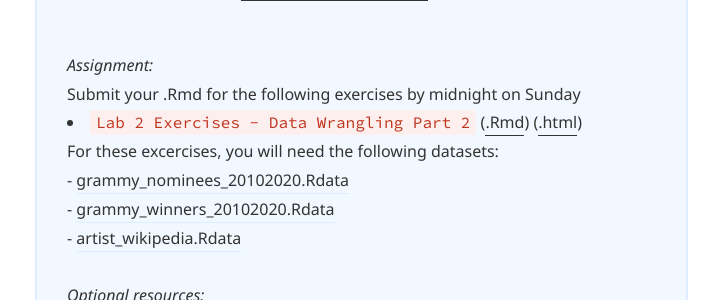
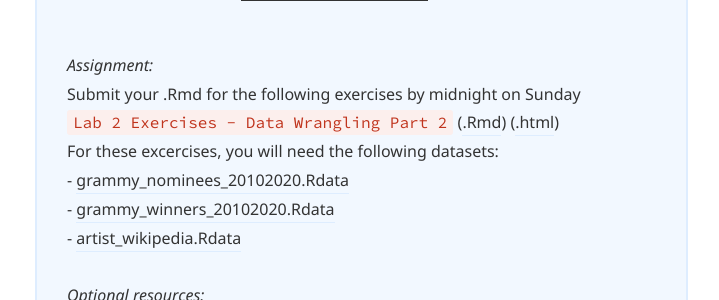
Before and after one commit to dssoc/dssoc.github.io, a Jekyll site: the page built from schedule.md, in a window 1280 px wide. Shown: the part 4052-4352 px from the top of the page, without its empty margins (35-754 px from the left). Built offline with Jekyll 4.4.1, drawn with Linux system fonts in a browser that asks for light colours; some web fonts are replaced.

Commit message:
update lab 2 links

```diff
--- a/schedule.md
+++ b/schedule.md
@@ -121,7 +121,7 @@ page_nav:
 <ul>
 <li>R for Data Science: <a href = "https://r4ds.had.co.nz/wrangle-intro.html">Wrangle (chapters 9 - 13)</a></li></ul><br/>
 <i>Assignment:</i><br/> Submit your .Rmd for the following exercises by midnight on Sunday<br/>
-<li><code>Lab 2 Exercises - Data Wrangling Part 2</code> (<a href = "https://minhaskamal.github.io/DownGit/#/home?url=https://github.com/dssoc/dssoc.github.io/blob/master/assignments/DSS_Lab2_DataWrangling2.Rmd">.Rmd</a>) (<a href = "https://htmlpreview.github.io/?https://github.com/dssoc/dssoc.github.io/blob/master/assignments/DSS_Lab2_DataWrangling2.html">.html</a>)</li>
+<code>Lab 2 Exercises - Data Wrangling Part 2</code> (<a href = "https://minhaskamal.github.io/DownGit/#/home?url=https://github.com/dssoc/dssoc.github.io/blob/master/assignments/DSS_Lab2_DataWrangling2.Rmd">.Rmd</a>) (<a href = "https://htmlpreview.github.io/?https://github.com/dssoc/dssoc.github.io/blob/master/assignments/DSS_Lab2_DataWrangling2.html">.html</a>)<br/>
 For these excercises, you will need the following datasets:<br/>
 - <a href = "https://github.com/dssoc/dssoc.github.io/raw/master/datasets/grammy_nominees_20102020.Rdata">grammy_nominees_20102020.Rdata</a><br/>
 - <a href = "https://github.com/dssoc/dssoc.github.io/raw/master/datasets/grammy_winners_20102020.Rdata">grammy_winners_20102020.Rdata</a><br/>
```
